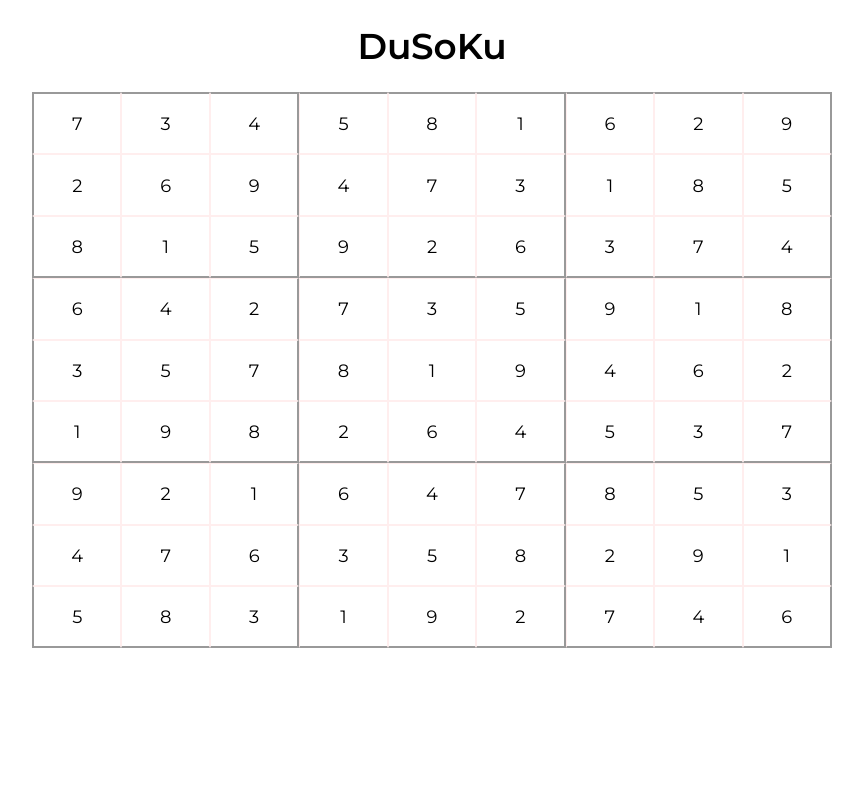
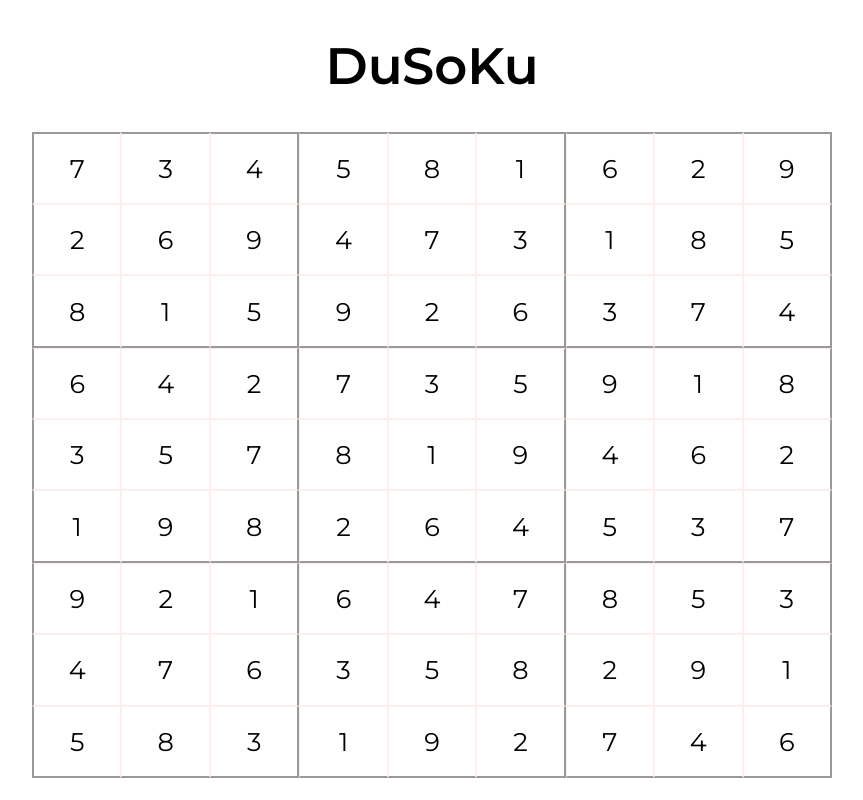
Before and after one commit to dejavu1987/react-sudoku, a React (Create React App) app: page / in a window 1280 px wide. Shown: the whole page, without its empty margins (208-1071 px from the left). Built offline with nearby package versions, Linux system fonts and the light colour scheme.

Commit message:
Minor fixes

```diff
--- a/public/index.html
+++ b/public/index.html
@@ -29,13 +29,11 @@
       rel="stylesheet"
     />
 
-    <title>React App</title>
+    <title>React SuDoKu</title>
   </head>
 
   <body>
-    <noscript>
-      You need to enable JavaScript to run this app.
-    </noscript>
+    <noscript> You need to enable JavaScript to run this app. </noscript>
     <div id="root"></div>
     <!--
       This HTML file is a template.
--- a/src/styles.scss
+++ b/src/styles.scss
@@ -3,7 +3,7 @@
 }
 
 body {
-  font-size: 1.4vw;
+  font-size: max(2vw, 2vh);
   font-family: 'Montserrat', sans-serif;
 }
 
```
